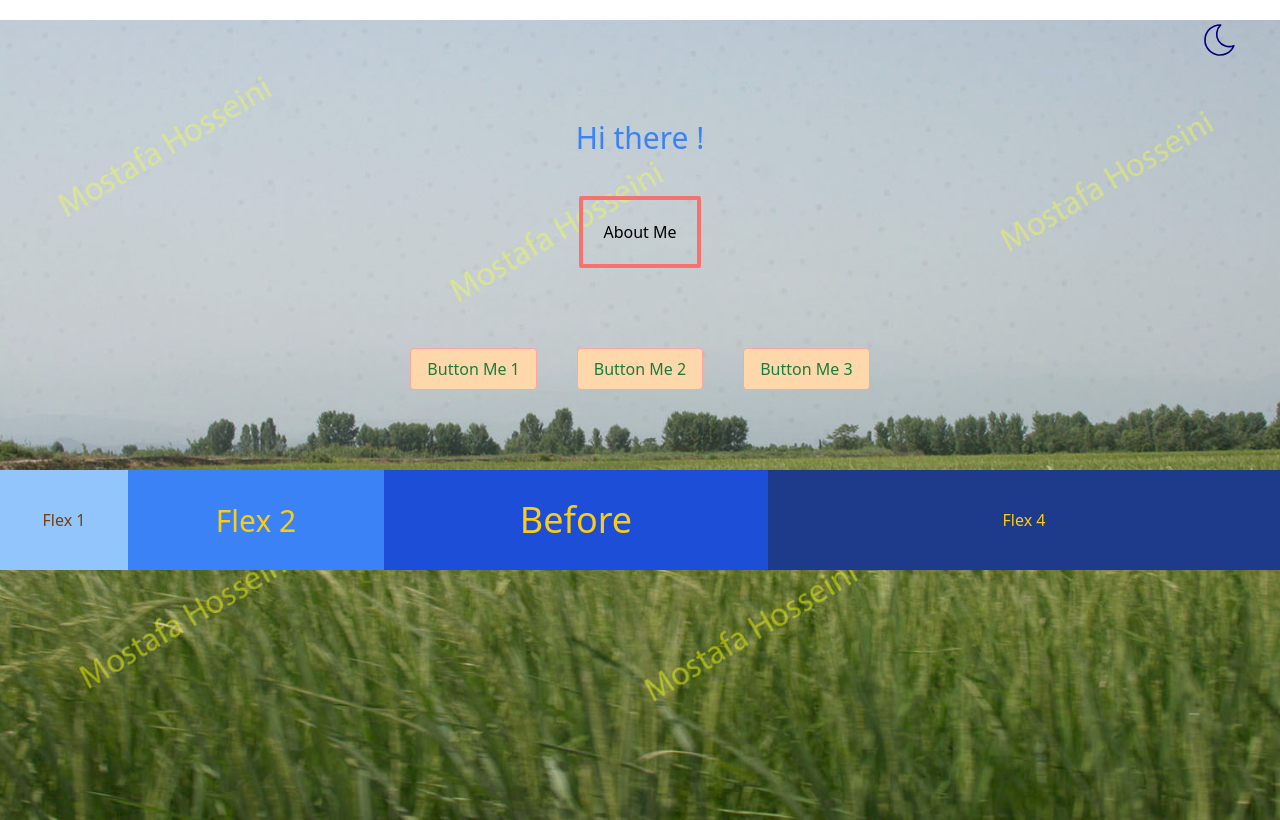
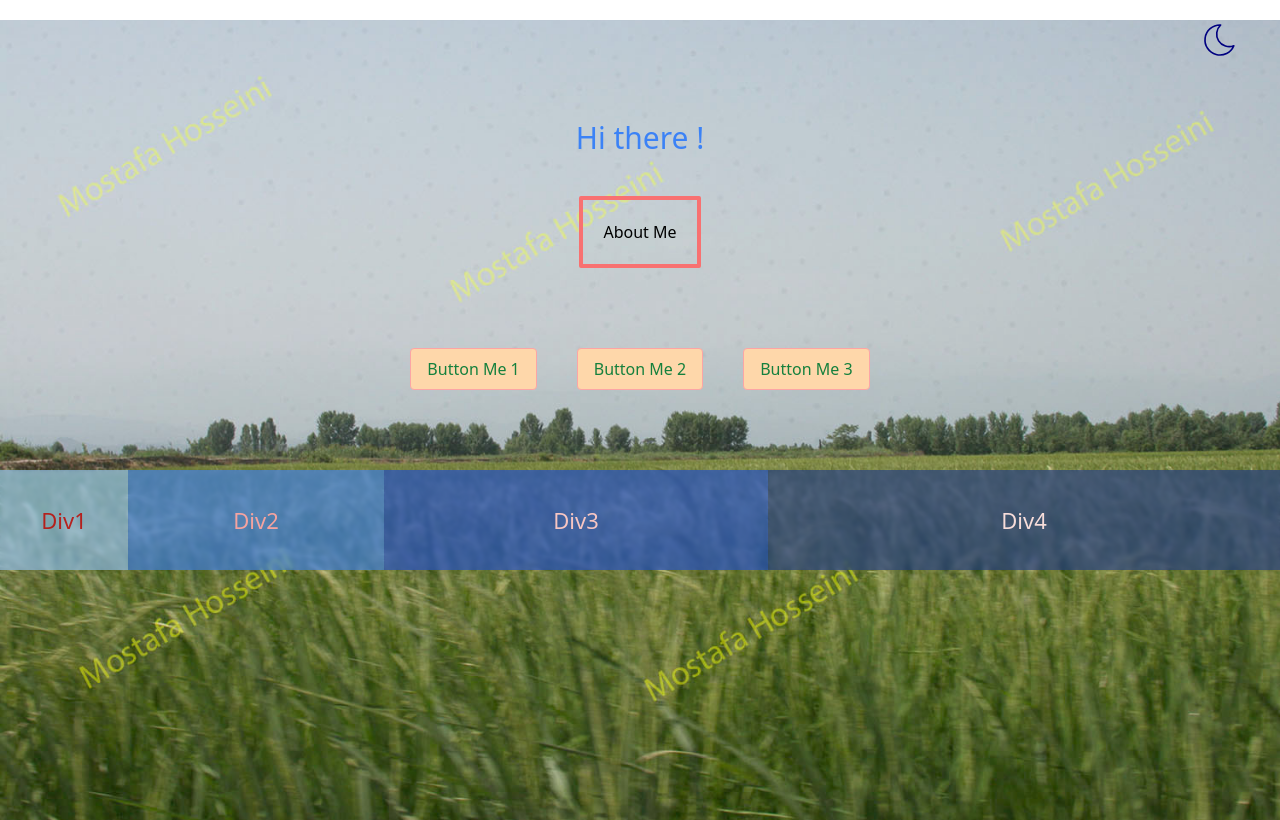
Before and after one commit to mostafa1350/layout-react, a React (Vite) app in the folder layout-react-prj/: page / in a window 1280 px wide. Built offline with nearby package versions, Linux system fonts and the light colour scheme.

Commit message:
create-blur to see throgh ...
use 65% of bg and use backdrop-blur-[2px]

```diff
--- a/layout-react-prj/src/Layouttailwind.jsx
+++ b/layout-react-prj/src/Layouttailwind.jsx
@@ -51,15 +51,11 @@ function Layouttailwind() {
       {/* refer to sm,md,lg,xl,2xl responsive tailwindConfig */}
       {/* if we use "sm", min-width is 640px and so on ... */}
       {/* in this example, defual is flex-col */}
-      <div className='flex flex-col sm:flex-row  md:flex-col lg:flex-row mt-20 text-yellow-400'>
-        <div className='bg-blue-300 sm:w-[25%] md:w-full lg:w-[10%] h-[100px] flex justify-center items-center text-yellow-900'>Flex 1</div>
-        <div className='bg-blue-500 sm:w-[25%] md:w-full lg:w-[20%] h-[100px] flex justify-center items-center '>
-          <p className='cursor-pointer text-[30px] hover:before:text-green-500 hover:content-["HHHH"] hover:after:top-[-30px] hover:before:content-["Hello worlds"]'>
-            Flex 2
-          </p>
-        </div>
-        <div className='bg-blue-700 sm:w-[25%] md:w-full lg:w-[30%] h-[100px] flex justify-center items-center text-[36px] hover:text-[0px] hover:after:content-["After_Hover_Div3"] hover:after:text-[30px] '>Before</div>
-        <div className='bg-blue-900 sm:w-[25%] md:w-full lg:w-[40%] h-[100px] flex justify-center items-center'>Flex 4</div>
+      <div className='flex flex-col sm:flex-row  md:flex-col lg:flex-row mt-20'>
+        <div className='bg-blue-300/65 text-red-700 opacity-95 backdrop-blur-[2px] sm:w-[25%] md:w-full lg:w-[10%] h-[100px] flex justify-center items-center text-[22px] hover:text-[0px] hover:after:content-["After_Hover_Div1"] hover:after:text-[16px] hover:after:text-green-800'>Div1</div>
+        <div className='bg-blue-500/65 text-red-300 opacity-95 backdrop-blur-[2px] sm:w-[25%] md:w-full lg:w-[20%] h-[100px] flex justify-center items-center text-[22px] hover:text-[0px] hover:after:content-["After_Hover_Div2"] hover:after:text-[30px] hover:after:text-green-500'>Div2</div>
+        <div className='bg-blue-700/65 text-red-200 opacity-95 backdrop-blur-[2px] sm:w-[25%] md:w-full lg:w-[30%] h-[100px] flex justify-center items-center text-[22px] hover:text-[0px] hover:after:content-["After_Hover_Div3"] hover:after:text-[30px] hover:after:text-green-300'>Div3</div>
+        <div className='bg-blue-900/65 text-red-100 opacity-95 backdrop-blur-[2px] sm:w-[25%] md:w-full lg:w-[40%] h-[100px] flex justify-center items-center text-[22px] hover:text-[0px] hover:after:content-["After_Hover_Div4"] hover:after:text-[30px] hover:after:text-green-200'>Div4</div>
       </div>
     </div>
   )
```
